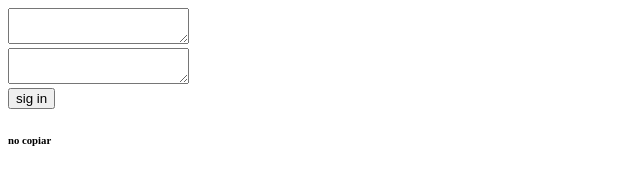
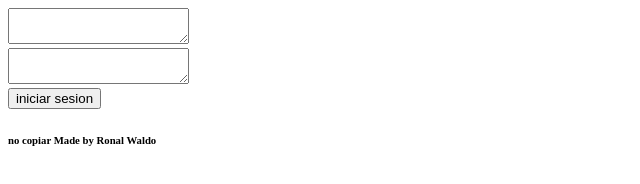
Before and after one commit to kcarbzz/claseWeb1, a plain HTML site: page index.html in a window 1280 px wide. Shown: the whole page, without its empty margins (0-640 px from the left). Drawn offline with Linux system fonts and the light colour scheme.

Commit message:
fix/PiePagina

```diff
--- a/index.html
+++ b/index.html
@@ -8,11 +8,11 @@
         <br>
         <textarea></textarea>
         <br>
-        <button>sig in</button>
+        <button>iniciar sesion</button>
 
     </body>
     <footer>
-        <h6>no copiar</h6>
+        <h6>no copiar Made by Ronal Waldo</h6>
     </footer>
 
 </html>
```
